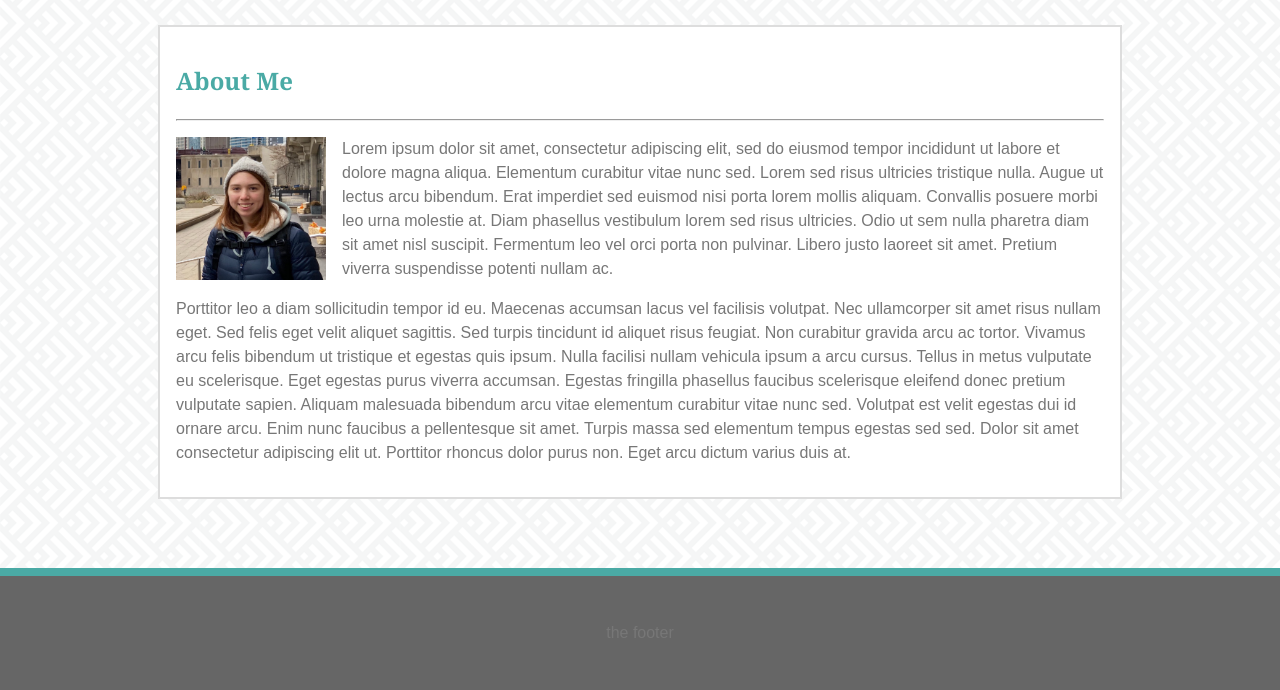
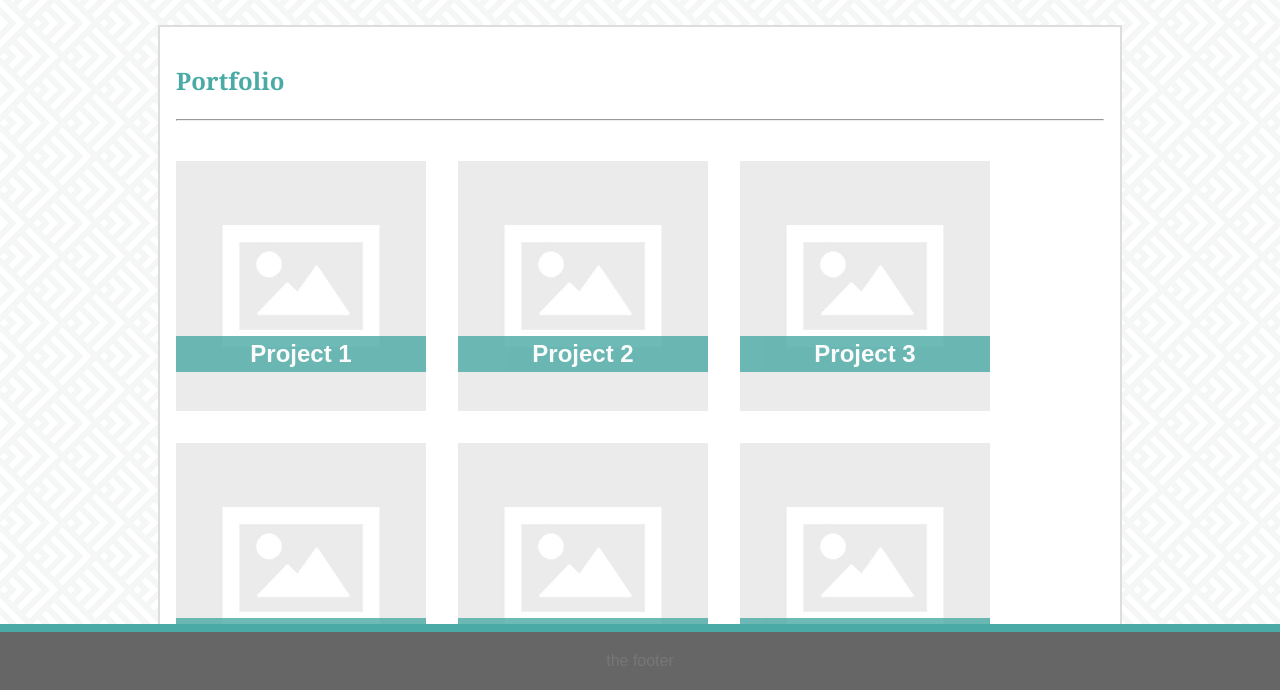
Before and after one commit to kcbobbe/kcb_portfolio_UNC, a plain HTML site: page portfolio.html in a window 1280 px wide. Shown: the part 110-800 px from the top of the page. Drawn offline with Linux system fonts and the light colour scheme.

Commit message:
Worked on portfolio page. Created cards for portfolio projects

```diff
--- a/assets/css/style.css
+++ b/assets/css/style.css
@@ -1,6 +1,6 @@
 body {
   padding: 0;
-  margin: 0;
+  margin: 0 0 100px 0;
   font-family: 'Arial', 'Helvetica Neue', Helvetica, sans-serif;
   color: #777777;
   background-image: url("../images/spikes.png");
@@ -19,6 +19,8 @@ main {
   line-height: 1.5;
  }
 
+/* header / nav bar styling */
+
 header {
   background-color: #ffffff;
   border-bottom: 3px solid #cccccc;
@@ -26,33 +28,19 @@ header {
 
 }
 
-/* does this even do anything? */
-/* .clearfix::after {
-  content: " ";
-  display: block;
-  clear: both;
-} */
-
 .header-container {
   width: 960px;
   margin: 0 auto;
   position:relative;
-
 }
-
 
 header h1 {
   width: 250px;
   text-align:center;
-  /* float: left; */
-
   background-color: #4aaaa5;
   color: #ffffff;
-  /* vertical-align: middle; */
   padding: 1em;
   margin: 0;
-  /* margin: 0;
-  padding:0; */
 }
 
 /* find a better way to align center verticalliy */
@@ -66,7 +54,6 @@ nav  {
 }
 
 nav a {
-  /* top: 50%; */
   text-decoration: none;
   padding: 0 2em 0 2em;
 }
@@ -75,21 +62,12 @@ a:visited{
   color: #777777;
 }
 
-
 h1 {
   font-family: 'Georgia', Times, 'Times New Roman', serif;
   color: #4aaaa5
 }
 
-footer {
-  background-color: #666666;
-  border-top: 8px solid #4aaaa5;
-  position: absolute;
-  bottom: 0;
-  width: 100%;
-  padding: 3em 0 3em 0;
-  text-align:center;
-}
+/* image on about me page */
 
 .profile-pic {
   width: 150px;
@@ -97,6 +75,19 @@ footer {
   padding: 0 1em 0 0;
 }
 
+/*  sticky footer -- must adjust body bottom margin so that content is not blocked when scrolling to bottom  */
+
+footer {
+  background-color: #666666;
+  border-top: 8px solid #4aaaa5;
+  position: fixed;
+  bottom: 0;
+  width: 100%;
+  padding: 20px 0 20px 0;
+  text-align:center;
+}
+
+/* contact page styling */
 
 .text-field {
   width: 100%;
@@ -110,7 +101,6 @@ footer {
 
 form label {
   color:red;
-
 }
 
 form input {
@@ -123,3 +113,38 @@ form button {
   color: white;
   padding: 1em;
 }
+
+/* portfolio page styling */
+
+.card {
+  width: 250px;
+  height: 250px;
+  margin: 2em 2em 0 0;
+  position: relative;
+  float: left;
+}
+
+.card-img {
+  width: 100%;
+  height:100%;
+}
+
+.card-caption {
+  width: 100%;
+  text-align:center;
+  background-color: #4aaaa5;
+  color: white;
+  opacity: 80%;
+  position: absolute;
+  top:70%;
+  margin: 0;
+  padding:0;
+}
+
+/* clear fix */
+
+.clearfix::after {
+  content: " ";
+  display: block;
+  clear: both;
+}
--- a/portfolio.html
+++ b/portfolio.html
@@ -14,7 +14,7 @@
           <h1>Katie Bobbe</h1>
         </a>
         <nav>
-          <a href="/">About</a>
+          <a href="index.html">About</a>
           <a href="portfolio.html">Portfolio</a>
           <a href="contact.html">Contact</a>
         </nav>
@@ -23,19 +23,47 @@
 
     <main>
       <section class="container">
-        <h1>About Me</h1>
-
+        <h1>Portfolio</h1>
         <hr class="horizontal-line">
 
-        <div>
-          <img class="profile-pic" src="assets/images/kcb_pic.jpg">
-          <p>
-            Lorem ipsum dolor sit amet, consectetur adipiscing elit, sed do eiusmod tempor incididunt ut labore et dolore magna aliqua. Elementum curabitur vitae nunc sed. Lorem sed risus ultricies tristique nulla. Augue ut lectus arcu bibendum. Erat imperdiet sed euismod nisi porta lorem mollis aliquam. Convallis posuere morbi leo urna molestie at. Diam phasellus vestibulum lorem sed risus ultricies. Odio ut sem nulla pharetra diam sit amet nisl suscipit. Fermentum leo vel orci porta non pulvinar. Libero justo laoreet sit amet. Pretium viverra suspendisse potenti nullam ac.
-          </p>
-          <p>
-            Porttitor leo a diam sollicitudin tempor id eu. Maecenas accumsan lacus vel facilisis volutpat. Nec ullamcorper sit amet risus nullam eget. Sed felis eget velit aliquet sagittis. Sed turpis tincidunt id aliquet risus feugiat. Non curabitur gravida arcu ac tortor. Vivamus arcu felis bibendum ut tristique et egestas quis ipsum. Nulla facilisi nullam vehicula ipsum a arcu cursus. Tellus in metus vulputate eu scelerisque. Eget egestas purus viverra accumsan. Egestas fringilla phasellus faucibus scelerisque eleifend donec pretium vulputate sapien. Aliquam malesuada bibendum arcu vitae elementum curabitur vitae nunc sed. Volutpat est velit egestas dui id ornare arcu. Enim nunc faucibus a pellentesque sit amet. Turpis massa sed elementum tempus egestas sed sed. Dolor sit amet consectetur adipiscing elit ut. Porttitor rhoncus dolor purus non. Eget arcu dictum varius duis at.
-          </p>
-          <!-- <img src="assets/images/kcb_pic.jpg"> -->
+
+        <div class="card-container clearfix">
+
+          <div class="card">
+            <img class="card-img" src="assets/images/square-placeholder.jpg">
+            <h2 class="card-caption">Project 1</h2>
+          </div>
+
+          <div class="card">
+            <img class="card-img" src="assets/images/square-placeholder.jpg">
+            <h2 class="card-caption">Project 2</h2>
+          </div>
+
+          <div class="card">
+            <img class="card-img" src="assets/images/square-placeholder.jpg">
+            <h2 class="card-caption">Project 3</h2>
+          </div>
+
+          <div class="card">
+            <img class="card-img" src="assets/images/square-placeholder.jpg">
+            <h2 class="card-caption">Project 4</h2>
+          </div>
+
+          <div class="card">
+            <img class="card-img" src="assets/images/square-placeholder.jpg">
+            <h2 class="card-caption">Project 5</h2>
+          </div>
+
+          <div class="card">
+            <img class="card-img" src="assets/images/square-placeholder.jpg">
+            <h2 class="card-caption">Project 6</h2>
+          </div>
+
+          <div class="card">
+            <img class="card-img" src="assets/images/square-placeholder.jpg">
+            <h2 class="card-caption">Project 7</h2>
+          </div>
+
         </div>
     </section>
     </main>
```
Also changed, not shown: index.html (+1 -0 lines), assets/images/square-placeholder.jpg (added).
